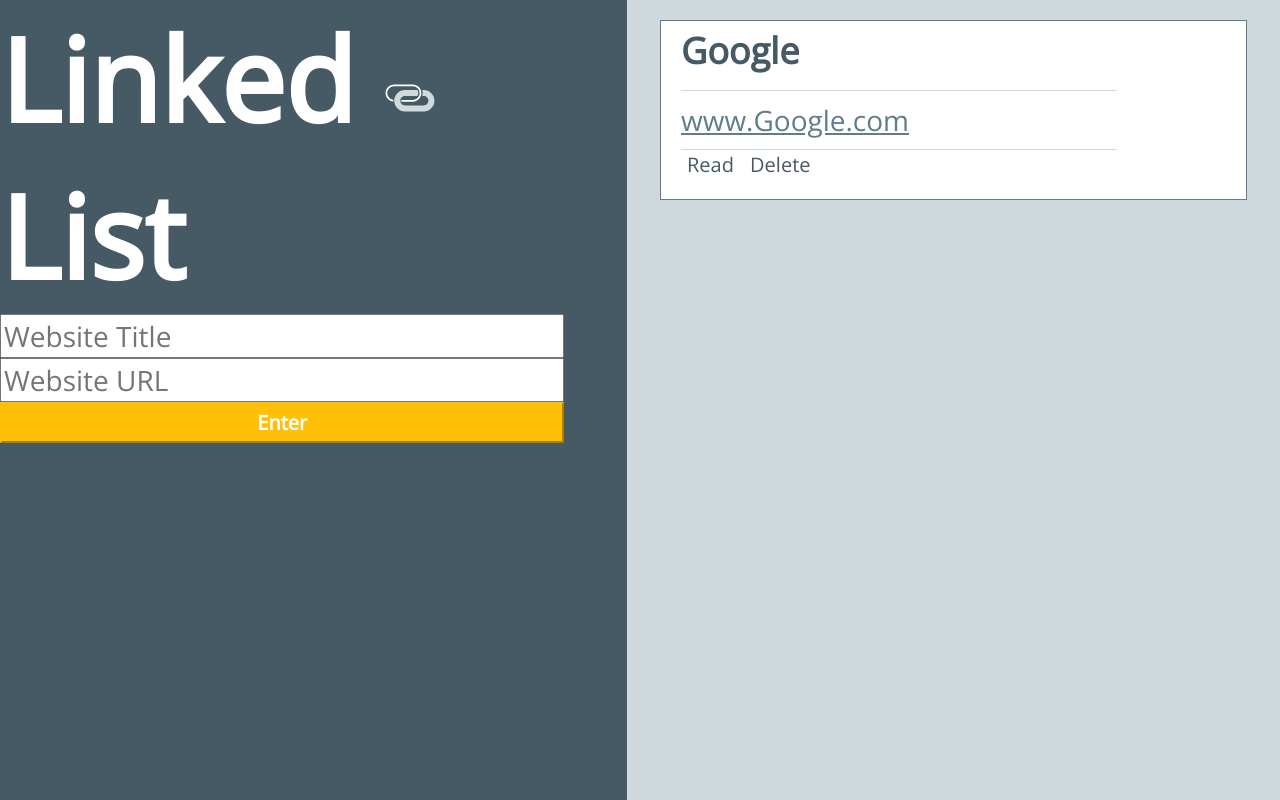
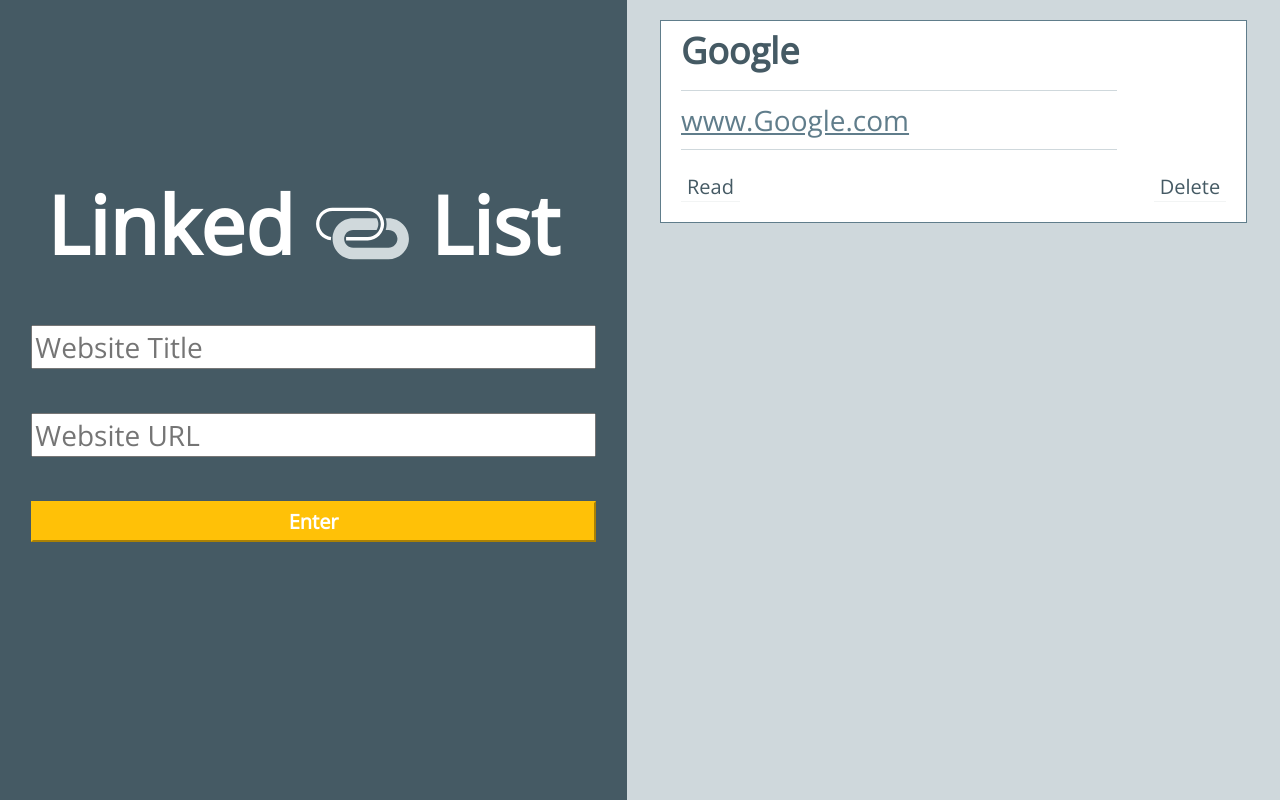
Before and after one commit to JordanPQuinn/linkedlist, a plain HTML site: page index.html in a window 1280 px wide. Drawn offline with nearby package versions, Linux system fonts and the light colour scheme.

Commit message:
Add container to better position input field and finalize positioning/styling

```diff
--- a/index.html
+++ b/index.html
@@ -9,7 +9,8 @@
 </head>
   <body>
     <section id="linked-list">
-      <h1>Linked <span><img src="images/linked-list-logo (1).svg" id="logo"></span> List</h1>
+      <div id="linked-list-container">
+        <h1>Linked <img src="images/linked-list-logo (1).svg" id="logo"> List</h1>
         <label for="input-form">
           <form id="input-form">
             <label for="website-title-input">
@@ -23,6 +24,7 @@
             </label>
           </form>
         </label>
+      </div>
     </section>
     <section id="card-storage">
       <article class="card">
--- a/styles.css
+++ b/styles.css
@@ -12,10 +12,12 @@ body {
   padding: 0px;
 }
 
-/*We will need to change the h1 font-fize for responsiveness, but this can be a placeholder.*/
+/*Changed h1 size to fit screen width at desktop resolution.
+We will have to add a media query for responsiveness*/
 
 h1 {
-  font-size: 115px;
+  font-size: 80px;
+  margin-left: 7.5%;
 }
 
 h2 {
@@ -31,7 +33,7 @@ h1,
 
 h1,
 h2,
-.card:hover,
+#website-link:hover,
 #submit-button {
   font-weight: 800;
 }
@@ -51,6 +53,7 @@ body,
 .input-field {
   color: #BCBEC0;
   display: block;
+  margin: auto;
 }
 
 .card {
@@ -65,6 +68,14 @@ body,
   font-size: 28px;
 }
 
+/* Add appropriate spacing between inputs and submit buttons*/
+
+#website-title-input,
+#website-url-input,
+#submit-button{
+  margin-top: 7%;
+}
+
 /* Moved a few declarations down to a shared seletor*/
 /* The #linked-list section's height will show up correctly once a position of fixed or absolute is saved*/
 
@@ -73,9 +84,16 @@ body,
   position: fixed;
 }
 
+/* container to hold title and input fields to center it */
+
+#linked-list-container{
+  margin: 27% auto;
+}
+
 #logo {
-  height: 50px;
-  width: 50px;
+  height: 95px;
+  vertical-align: middle;
+  width: 95px;
 }
 
 #card-storage {
@@ -85,18 +103,34 @@ body,
 }
 
 #website-link {
-  display:block;
   border-top: 1px solid #CFD8DC;
   border-bottom: 1px solid #CFD8DC;
   color: #607D8B;
+  display:block;
   padding: 10px 0px;
   width: 80%;
 }
+/* Finalize positioning for read/delete buttons within card and apply appropriate hover states*/
+#read-button{
+  position: relative;
+}
 
-#read-button,
-#delete-button {
+#delete-button{
+  position: relative;
+  float: right;
+}
+
+#delete-button,
+#read-button {
   background-color: #FFFFFF;
   border: 0px;
+  margin-top: 4%;
+  border-bottom: 1px solid #F2F4F4;
+}
+
+#delete-button:hover,
+#read-button:hover {
+  cursor: pointer;
 }
 
 #submit-button {
@@ -109,6 +143,7 @@ body,
 #submit-button:hover {
   background-color: #FFD773;
   border-color: #FFD773;
+  cursor: pointer;
 }
 
 #submit-button,
@@ -120,6 +155,7 @@ body,
 .input-field,
 #submit-button {
   width: 90%;
+  margin-left: 5%;
 }
 
 #linked-list,
```
Lines whose indentation alone changed are shown as unchanged.
